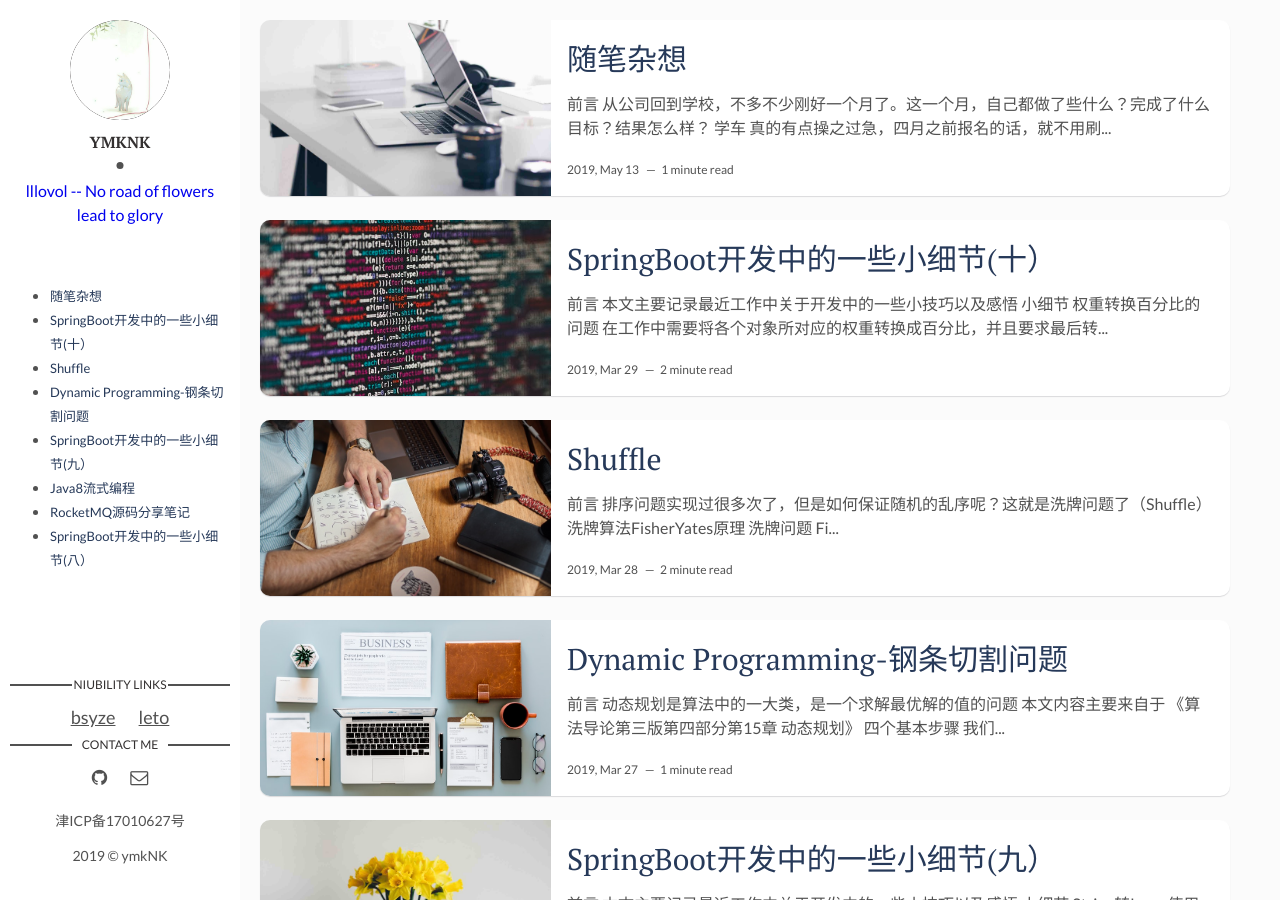
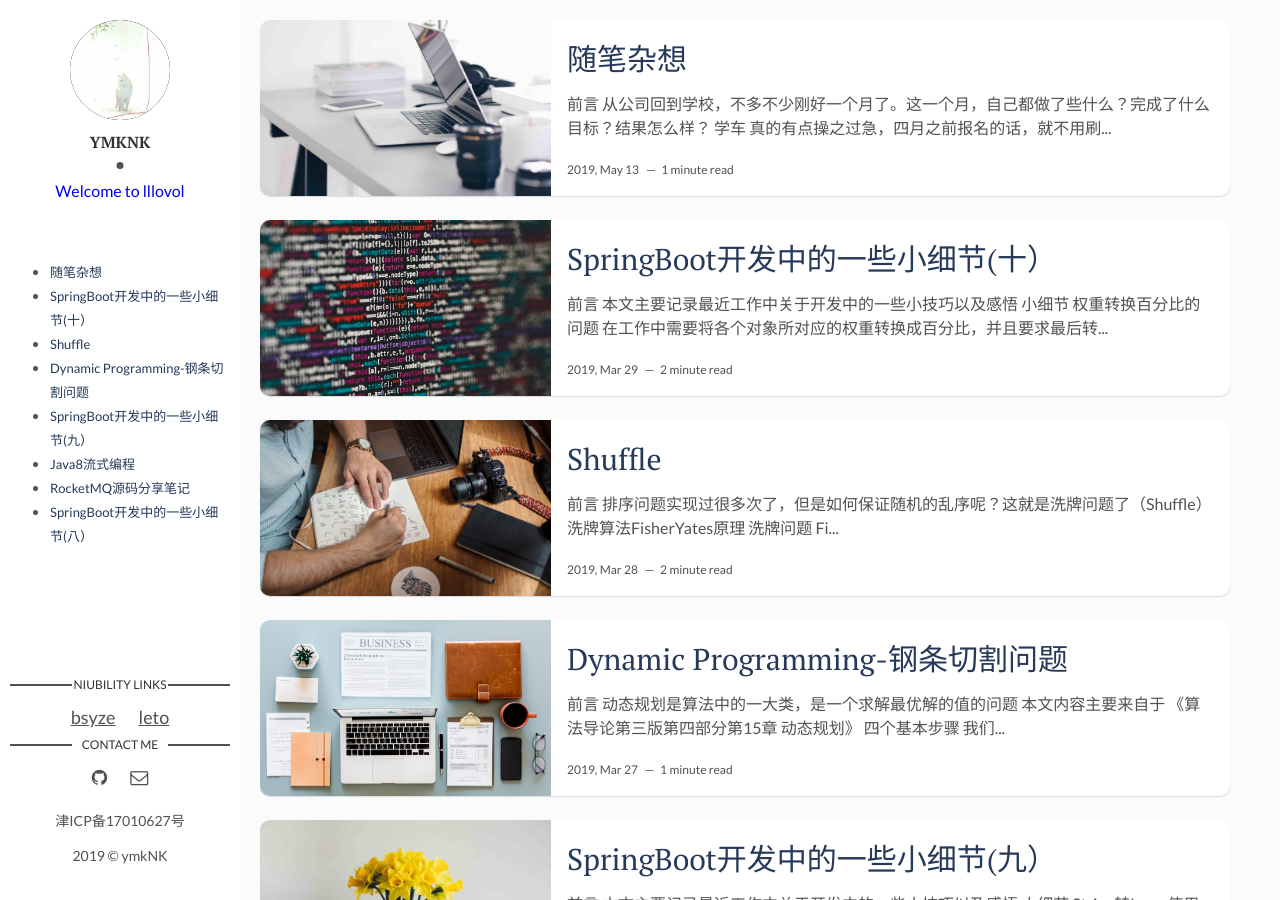
Before and after one commit to ymkNK/ymkNK.github.io, a Jekyll site: the page built from index.html, in a window 1280 px wide and 900 px high. Built offline with Jekyll 4.4.1, drawn with Linux system fonts in a browser that asks for light colours; the list of posts is cut into pages by our own code; comment, search, counter and statistics services are not loaded.

Commit message:
2019-05-13-welcome

```diff
--- a/_config.yml
+++ b/_config.yml
@@ -11,7 +11,7 @@ site-twitter: #if your site has a twitter account, enter it here
 # Author Settings
 author: ymkNK # add your name
 author-img: cat.jpg # add your photo
-about-author: lllovol -- No road of flowers lead to glory # add description
+about-author: Welcome to lllovol # add description
 social-twitter: # add your Twitter handle
 social-facebook: # add your Facebook handle
 social-github: ymkNK # add your Github handle
```
